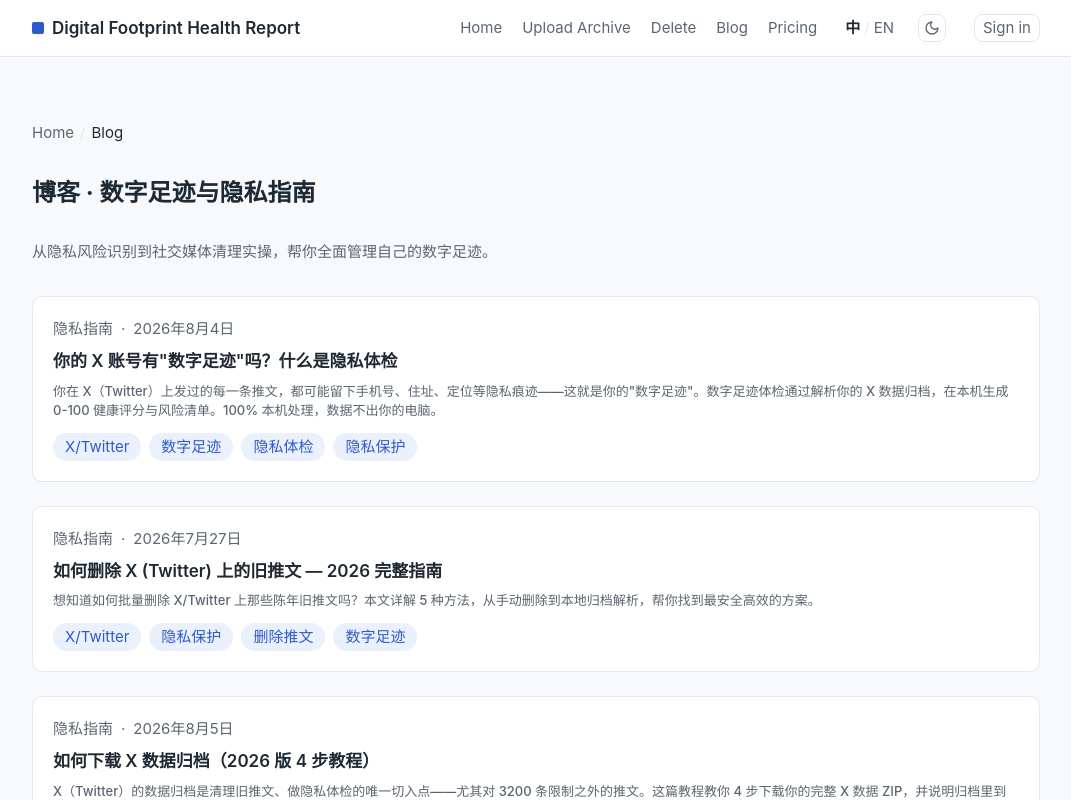
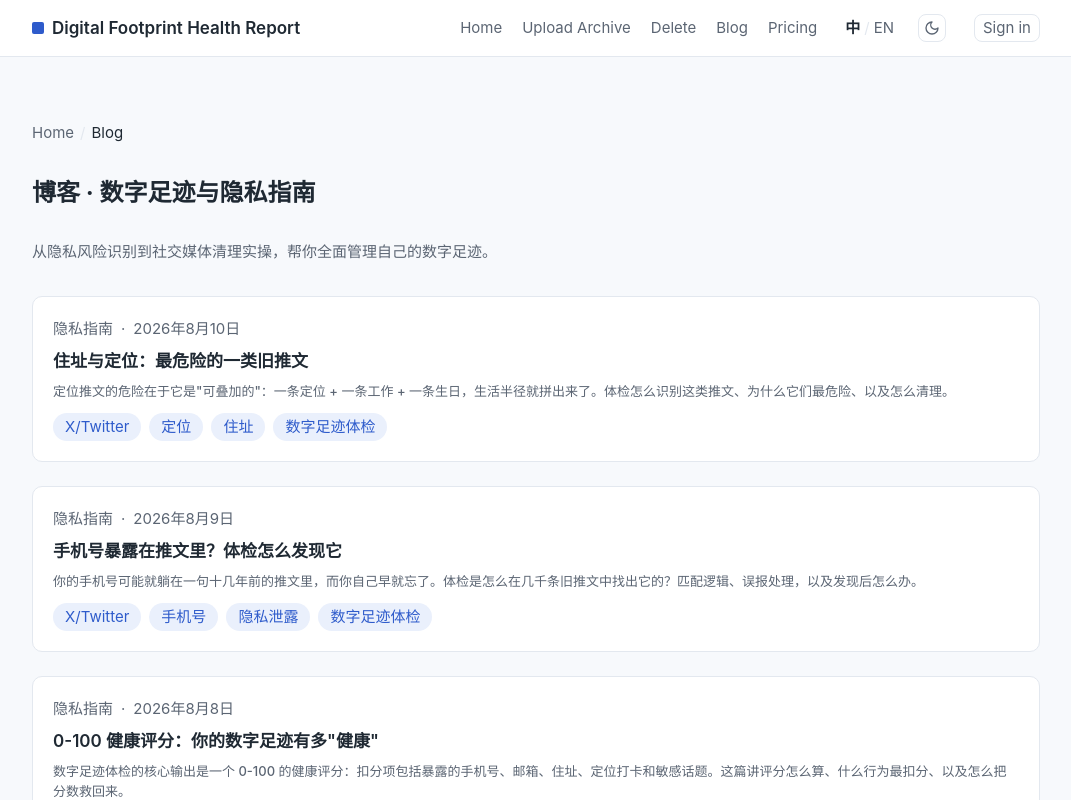
Before and after one commit to 863683348/digital-footprint-health, a Next.js app: page /blog in a window 1280 px wide. Shown: the top 800 px of the page, without its empty margins (104-1175 px from the left). Built offline with nearby package versions, Linux system fonts and the light colour scheme; no server answers.

Commit message:
fix(blog): sort blog list by date desc (newest first)

```diff
--- a/app/blog/page.tsx
+++ b/app/blog/page.tsx
@@ -26,7 +26,9 @@ export default function BlogIndex() {
       </p>
 
       <div className="grid gap-6">
-        {allPosts.map((post) => (
+        {[...allPosts]
+          .sort((a, b) => new Date(b.date).getTime() - new Date(a.date).getTime())
+          .map((post) => (
           <LangLink
             key={post.slug}
             href={`/blog/${post.slug}`}
```
